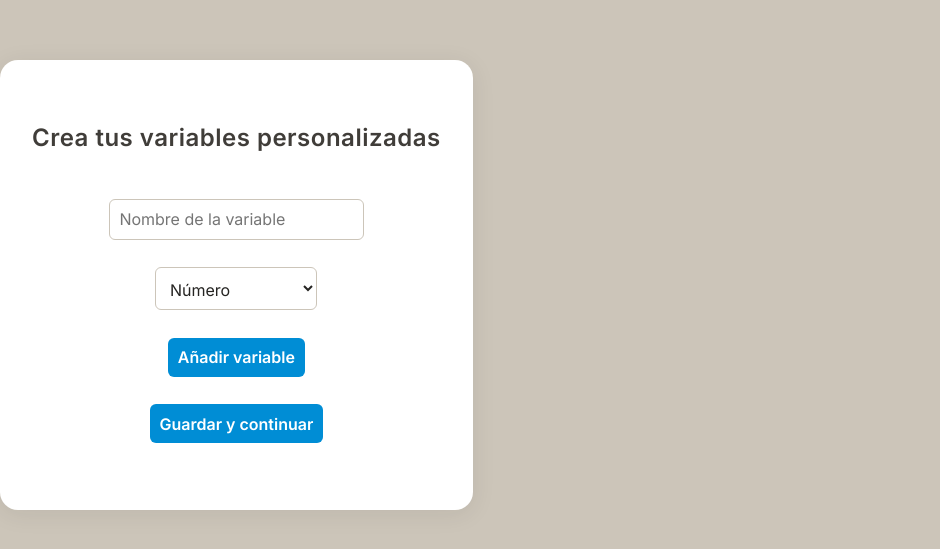
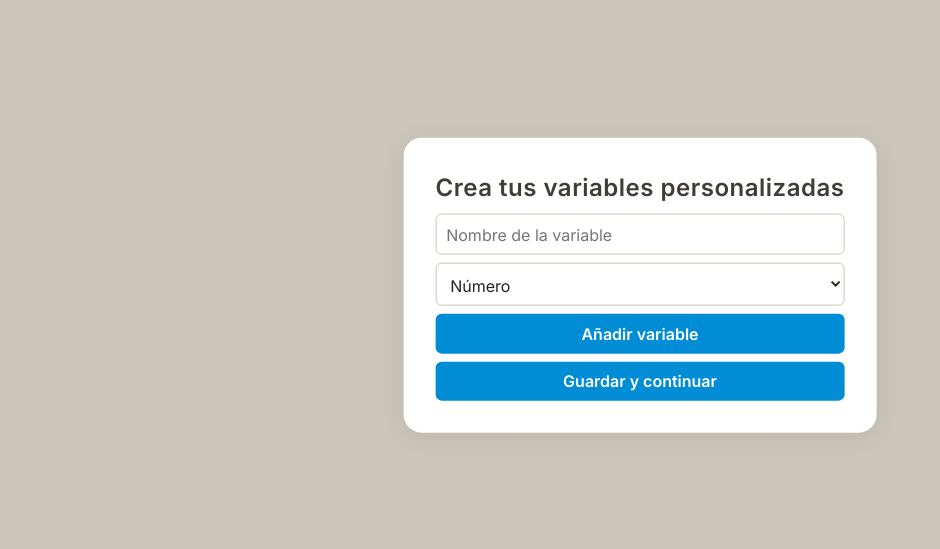
Before and after one commit to MrGooseCoding/AmIReally, a React (Vite) app in the folder web/: page / in a window 1280 px wide. Shown: the part 115-664 px from the top of the page, without its empty margins (0-940 px from the left). Built offline with nearby package versions, Linux system fonts and the light colour scheme.

Commit message:
Diseño de pantalla de creación de variable cambiado

```diff
--- a/web/src/App.css
+++ b/web/src/App.css
@@ -8,6 +8,9 @@
   --black-olive: #403d39;
   --eerie-black: #252422;
   --celestial-blue: #008dd5;
+
+	/* Distancias */
+	--distance-medium: 2rem;
 }
 
 
@@ -20,26 +23,44 @@ body {
   padding: 0;
 }
 
-.app-container {
+.Modal {
+	position: absolute;
+	top: 50%;
+	left: 50%;
+	transform: translate(-50%, -50%);
   background: var(--white);
   border-radius: 18px;
   box-shadow: 0 4px 24px rgba(27,27,27,0.08);
-  max-width: 600px;
-  margin: 40px auto;
-  padding: 2.5rem 2rem;
+  padding: var(--distance-medium);
   text-align: center;
-  display: flex;
   flex-direction: column;
   align-items: center;
 }
 
-.variable-creation,
-.variable-tracker {
+.variable-creation {
   display: flex;
-  flex-direction: column;
-  gap: 1.2rem;
+  flex-direction: row;
   align-items: center;
   width: 100%;
+}
+
+.variable-creation.gap {
+  gap: var(--distance-medium);
+}
+
+
+.variable-tracker {
+}
+
+.variable-setter {
+	min-width: 0;
+	display: flex;
+	flex-direction: column;
+
+}
+
+.variable {
+
 }
 
 input,
@@ -123,8 +144,8 @@ ul {
 }
 
 h2 {
+	margin: 0;
   color: var(--black-olive);
   font-weight: 600;
-  margin-bottom: 1rem;
   letter-spacing: 0.5px;
 }
--- a/web/src/App.jsx
+++ b/web/src/App.jsx
@@ -2,9 +2,12 @@
 import React, { useState } from 'react';
 import './App.css';
 
+import Modal from './components/Modal';
+
 function App() {
   const [variables, setVariables] = useState([]);
   const [creatingVariables, setCreatingVariables] = useState(true);
+
   const [streak, setStreak] = useState(0);
   const [daysLeft, setDaysLeft] = useState(21);
 
@@ -24,9 +27,11 @@ function App() {
   };
 
   return (
-    <div className="app-container">
+    <div>
+			<Modal>
 				{creatingVariables ? (
-        <div className="variable-creation">
+        <div className={`variable-creation ${variables.length != 0 ? "gap": ""}`}>
+					<div className='variable-setter'>
 						<h2>Crea tus variables personalizadas</h2>
 						<input
 							type="text"
@@ -40,15 +45,15 @@ function App() {
 						>
 							<option value="number">Número</option>
 							<option value="boolean">Sí o No</option>
-            <option value="type">Tipo (categoría)</option>
 						</select>
 						<button onClick={addVariable}>Añadir variable</button>
 						<button onClick={handleSubmitVariables}>Guardar y continuar</button>
-          <ul>
+					</div>
+          <div className="set-variables">
             {variables.map((v, index) => (
-              <li key={index}>{v.name} ({v.type})</li>
+              <div key={index} className='variable'>{v.name} ({v.type})</div>
             ))}
-          </ul>
+          </div>
         </div>
       ) : (
         <div className="variable-tracker">
@@ -69,13 +74,13 @@ function App() {
                     <option value="no">No</option>
                   </select>
                 )}
-                {v.type === 'type' && <input type="text" placeholder="Escribe tu tipo" />}
               </div>
             ))}
             <button className="submit">Enviar respuestas</button>
           </div>
         </div>
       )}
+			</Modal>
     </div>
   );
 }
--- /dev/null
+++ b/web/src/components/Modal.jsx
@@ -0,0 +1,13 @@
+// App.jsx
+import React, { useState } from 'react';
+import './../App.css';
+
+function Modal(props) {
+  return (
+		<div className="Modal">
+			{props.children}
+		</div>
+  );
+}
+
+export default Modal;
```
Lines whose indentation alone changed are shown as unchanged.
